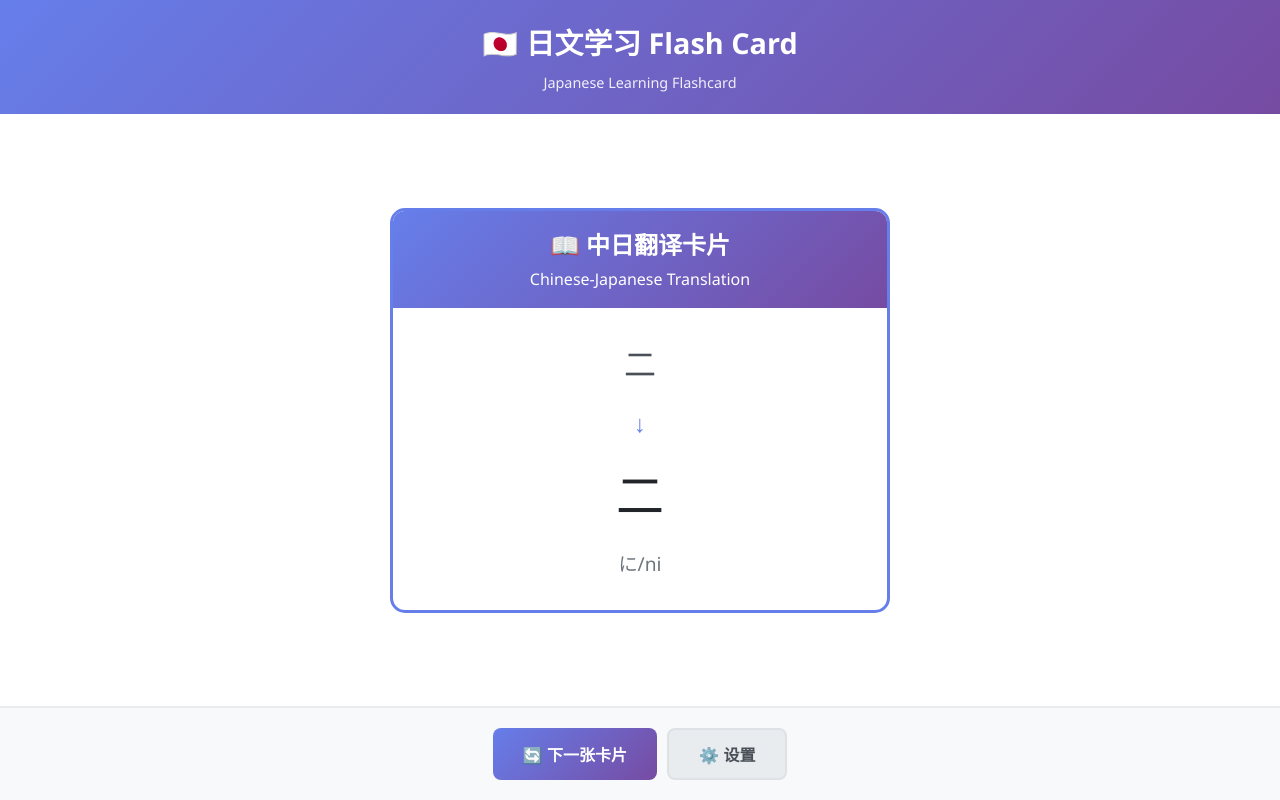
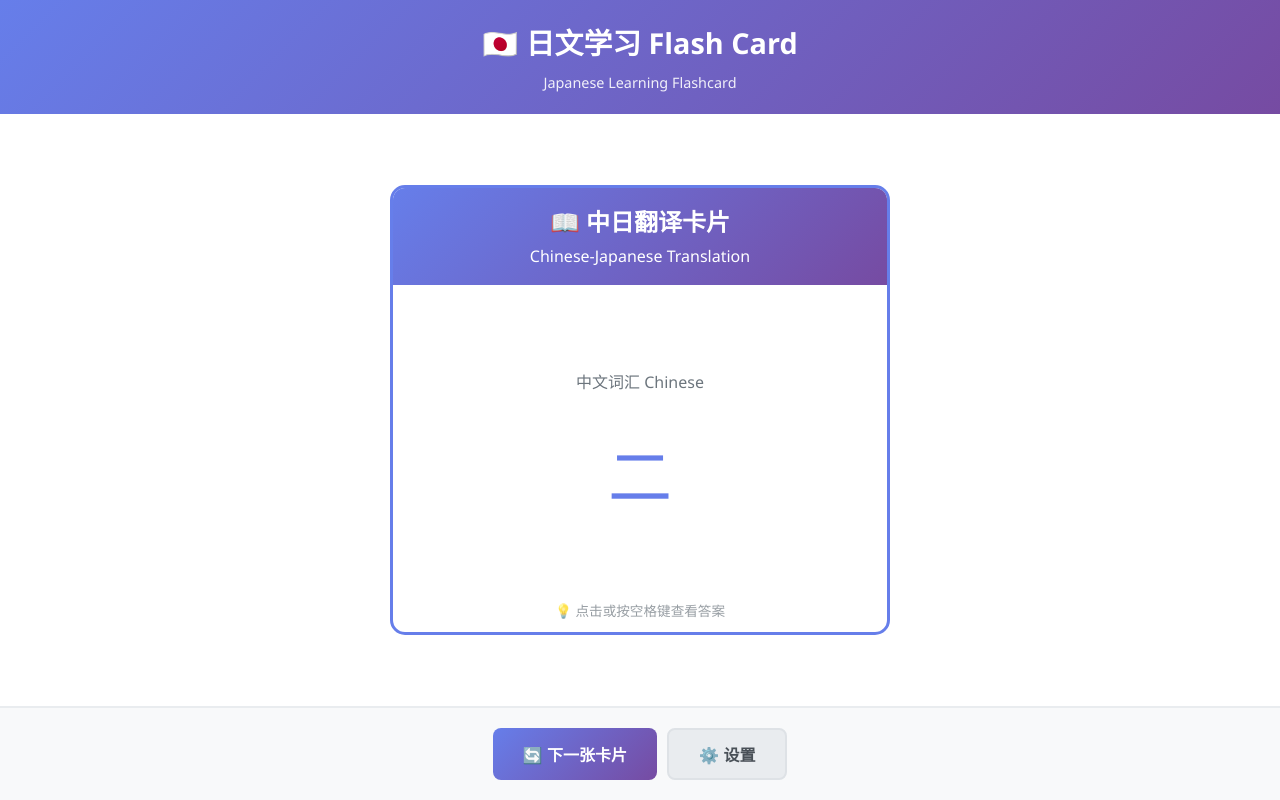
Before and after one commit to xuzhougeng/flashcard-rs, a plain HTML site: page desktop-ui/index.html in a window 1280 px wide. Both pictures are taken after a click on the button "🔄 下一张卡片". Drawn offline with Linux system fonts and the light colour scheme.

Commit message:
feat(desktop): add 3D flip card effect for interactive learning
- Implement 3D flip animation (rotateY 180deg) for flashcards
- Front side displays question only:
  - Romaji cards: show romaji (e.g., "CHI")
  - Chinese cards: show Chinese word (e.g., "你好")
- Back side reveals complete answer with examples
- Support both click and spacebar to flip cards
- Add visual hint "💡 点击或按空格键查看答案"
- Smooth transition with cubic-bezier easing (0.6s duration)
- Prevent page scroll when using spacebar in card view

Updated files:
- desktop-ui/styles.css: card-flip-container, 3D transform styles
- desktop-ui/script.js: flipCard() function and keyboard listener

```diff
--- a/desktop-ui/script.js
+++ b/desktop-ui/script.js
@@ -215,10 +215,26 @@ function displayCard(card) {
 
 function displayRomajiCard(data) {
     cardContainer.innerHTML = `
+        <div class="card-flip-container" onclick="flipCard()">
             <div class="flashcard">
+                <!-- Front side: Question (Romaji) -->
+                <div class="card-front">
                     <div class="flashcard-header">
                         <h2>🎴 日文假名卡片</h2>
                         <p>Japanese Kana Flashcard</p>
+                    </div>
+                    <div class="question-display">
+                        <div class="question-label">罗马字 Romaji</div>
+                        <div class="question-text">${data.romaji.toUpperCase()}</div>
+                    </div>
+                    <div class="flip-hint">💡 点击或按空格键查看答案</div>
+                </div>
+
+                <!-- Back side: Answer (Hiragana, Katakana, Examples) -->
+                <div class="card-back">
+                    <div class="flashcard-header">
+                        <h2>🎴 答案</h2>
+                        <p>Answer</p>
                     </div>
                     <div class="flashcard-body">
                         <div class="kana-section">
@@ -244,15 +260,33 @@ function displayRomajiCard(data) {
                         </div>
                     </div>
                 </div>
+            </div>
+        </div>
     `;
 }
 
 function displayChineseCard(data) {
     cardContainer.innerHTML = `
+        <div class="card-flip-container" onclick="flipCard()">
             <div class="translation-card">
+                <!-- Front side: Question (Chinese) -->
+                <div class="card-front">
                     <div class="flashcard-header">
                         <h2>📖 中日翻译卡片</h2>
                         <p>Chinese-Japanese Translation</p>
+                    </div>
+                    <div class="question-display">
+                        <div class="question-label">中文词汇 Chinese</div>
+                        <div class="question-text">${data.chinese}</div>
+                    </div>
+                    <div class="flip-hint">💡 点击或按空格键查看答案</div>
+                </div>
+
+                <!-- Back side: Answer (Japanese, Reading) -->
+                <div class="card-back">
+                    <div class="flashcard-header">
+                        <h2>📖 答案</h2>
+                        <p>Answer</p>
                     </div>
                     <div class="translation-body">
                         <div class="chinese-text">${data.chinese}</div>
@@ -261,13 +295,31 @@ function displayChineseCard(data) {
                         <div class="reading-text">${data.reading}</div>
                     </div>
                 </div>
+            </div>
+        </div>
     `;
+}
+
+// Flip card function
+function flipCard() {
+    const flashcard = document.querySelector('.flashcard, .translation-card');
+    if (flashcard) {
+        flashcard.classList.toggle('flipped');
+    }
 }
 
 // Event Listeners
 refreshBtn.addEventListener('click', () => {
     const card = getRandomCard();
     displayCard(card);
+});
+
+// Keyboard event for spacebar flip
+document.addEventListener('keydown', (e) => {
+    if (e.code === 'Space' && !settingsModal.classList.contains('show')) {
+        e.preventDefault(); // Prevent page scroll
+        flipCard();
+    }
 });
 
 settingsBtn.addEventListener('click', () => {
--- a/desktop-ui/styles.css
+++ b/desktop-ui/styles.css
@@ -96,13 +96,27 @@ header h1 {
     border-color: #adb5bd;
 }
 
+/* Flip card container for 3D effect */
+.card-flip-container {
+    width: 100%;
+    max-width: 500px;
+    height: 450px;
+    perspective: 1000px;
+    cursor: pointer;
+    position: relative;
+}
+
 .flashcard {
     width: 100%;
-    max-width: 500px;
-    border: 3px solid #667eea;
-    border-radius: 15px;
-    overflow: hidden;
+    height: 100%;
+    position: relative;
+    transform-style: preserve-3d;
+    transition: transform 0.6s cubic-bezier(0.4, 0.0, 0.2, 1);
     animation: slideIn 0.5s ease-out;
+}
+
+.flashcard.flipped {
+    transform: rotateY(180deg);
 }
 
 @keyframes slideIn {
@@ -116,11 +130,77 @@ header h1 {
     }
 }
 
+/* Card faces */
+.card-front,
+.card-back {
+    position: absolute;
+    width: 100%;
+    height: 100%;
+    backface-visibility: hidden;
+    border: 3px solid #667eea;
+    border-radius: 15px;
+    overflow: hidden;
+    background: white;
+    display: flex;
+    flex-direction: column;
+}
+
+.card-front {
+    transform: rotateY(0deg);
+    z-index: 2;
+}
+
+.card-back {
+    transform: rotateY(180deg);
+}
+
+/* Hint text for flipping */
+.flip-hint {
+    position: absolute;
+    bottom: 10px;
+    left: 50%;
+    transform: translateX(-50%);
+    font-size: 0.85rem;
+    color: #6c757d;
+    opacity: 0.7;
+    pointer-events: none;
+}
+
+.flashcard.flipped .flip-hint {
+    display: none;
+}
+
+/* Question display (front side) */
+.question-display {
+    flex: 1;
+    display: flex;
+    align-items: center;
+    justify-content: center;
+    flex-direction: column;
+    padding: 40px;
+}
+
+.question-text {
+    font-size: 4rem;
+    font-weight: 300;
+    color: #667eea;
+    text-align: center;
+    margin-bottom: 20px;
+}
+
+.question-label {
+    font-size: 1rem;
+    color: #6c757d;
+    margin-bottom: 30px;
+}
+
+/* Adjustments for existing styles to work with flip structure */
 .flashcard-header {
     background: linear-gradient(135deg, #667eea 0%, #764ba2 100%);
     color: white;
     padding: 15px;
     text-align: center;
+    flex-shrink: 0;
 }
 
 .flashcard-header h2 {
@@ -130,6 +210,8 @@ header h1 {
 
 .flashcard-body {
     padding: 25px;
+    flex: 1;
+    overflow-y: auto;
 }
 
 .kana-section {
@@ -197,16 +279,25 @@ header h1 {
 
 .translation-card {
     width: 100%;
-    max-width: 500px;
-    border: 3px solid #667eea;
-    border-radius: 15px;
-    overflow: hidden;
+    height: 100%;
+    position: relative;
+    transform-style: preserve-3d;
+    transition: transform 0.6s cubic-bezier(0.4, 0.0, 0.2, 1);
     animation: slideIn 0.5s ease-out;
+}
+
+.translation-card.flipped {
+    transform: rotateY(180deg);
 }
 
 .translation-body {
     text-align: center;
     padding: 30px;
+    flex: 1;
+    display: flex;
+    flex-direction: column;
+    justify-content: center;
+    align-items: center;
 }
 
 .chinese-text {
```
Lines whose indentation alone changed are shown as unchanged.
